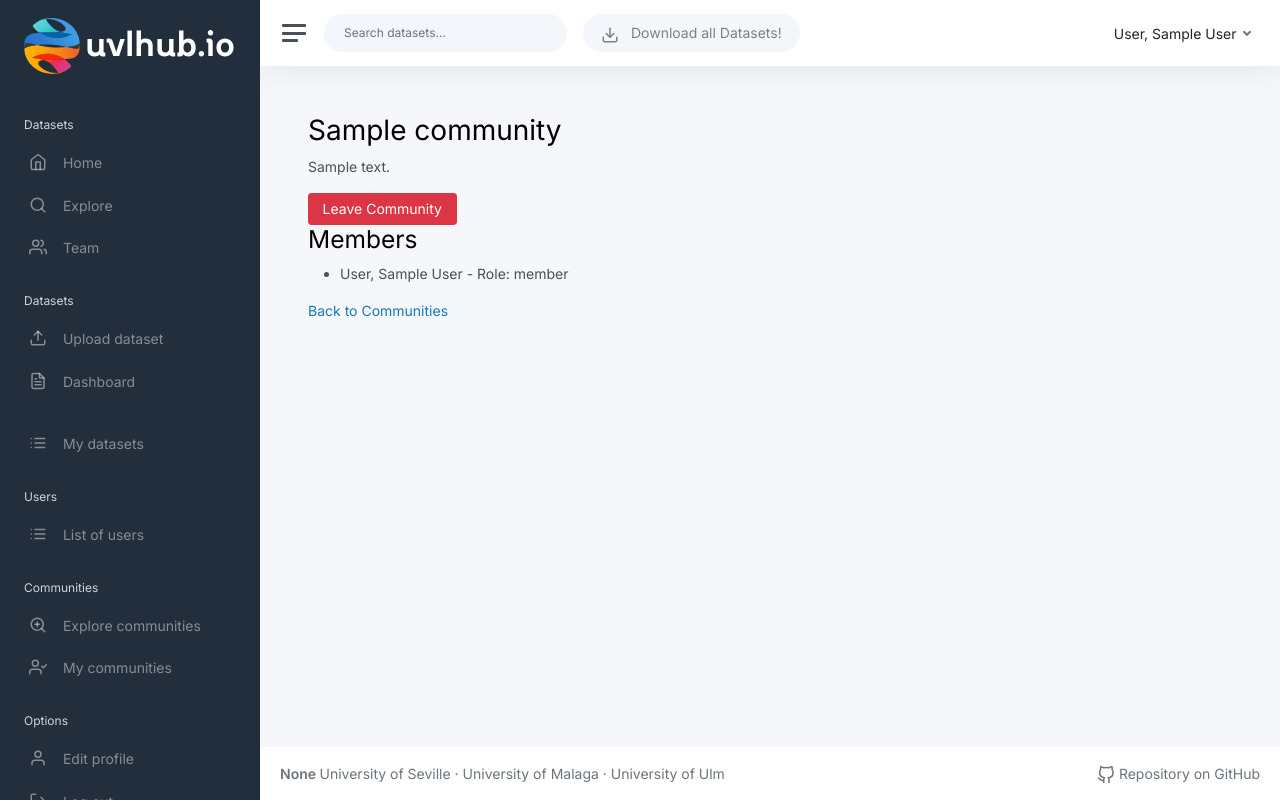
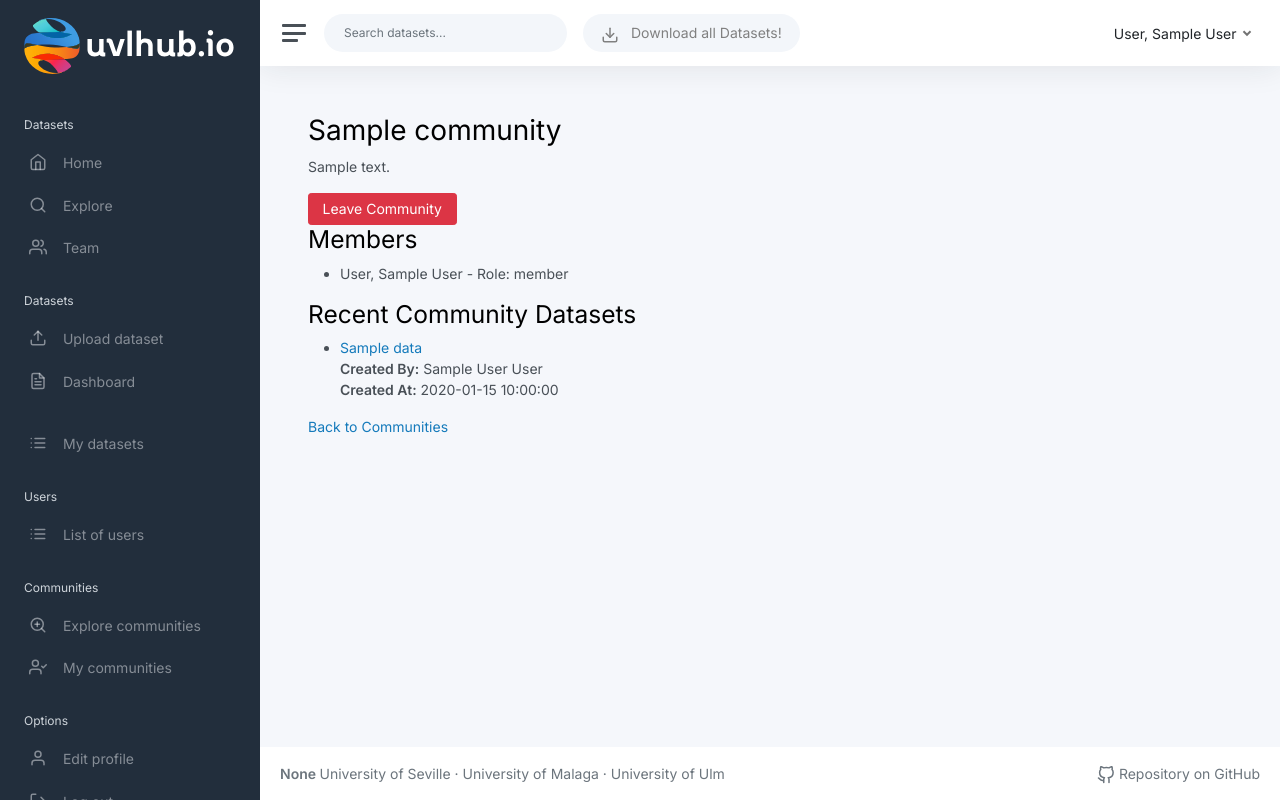
Before and after one commit to EGC-Gazpacho/gazpacho-hub, a Flask app: page /community/1 in a window 1280 px wide. Run offline with Flask 3, Linux system fonts and the light colour scheme; a user stored in the database is signed in; tables that the repository leaves empty hold one stand-in row (values such as "Sample post"); parts of the project's set-up code (start-up, migrations or seed data) failed here and were passed over; some libraries are stand-ins or nearby versions.

Commit message:
feat: Show recent community datasets

```diff
--- a/app/modules/community/routes.py
+++ b/app/modules/community/routes.py
@@ -48,13 +48,15 @@ def get_community(community_id):
     is_admin = community_service.is_user_community_admin(current_user.id, community_id)
     is_private = community.type == CommunityType.PRIVATE
     request_pending = community_service.user_request_pending(current_user.id, community_id)
+    recent_datasets = community_service.get_recent_datasets(community_id)
     return render_template('community/show.html',
                            community=community,
                            is_member=is_member,
                            is_creator=is_creator,
                            is_admin=is_admin,
                            is_private=is_private,
-                           request_pending=request_pending)
+                           request_pending=request_pending,
+                           recent_datasets=recent_datasets)
 
 
 @community_bp.route('/community/edit/<int:community_id>', methods=['GET', 'POST'])
--- a/app/modules/community/services.py
+++ b/app/modules/community/services.py
@@ -1,5 +1,6 @@
 from app.modules.community.models import CommunityType, UserRole
 from app.modules.community.repositories import CommunityRepository, JoinRequestRepository, UserCommunityRepository
+from app.modules.dataset.models import DataSet
 from core.services.BaseService import BaseService
 
 
@@ -196,3 +197,15 @@ class CommunityService(BaseService):
 
     def user_request_pending(self, user_id, community_id):
         return self.join_request_repository.is_request_already_made(user_id, community_id)
+
+    def get_recent_datasets(self, community_id):
+        community = self.repository.get_community_by_id(community_id)
+        if not community:
+            return False, 'Community does not exist.'
+        return (
+            DataSet.query
+            .filter(DataSet.user_id.in_([member.id for member in community.members]))
+            .order_by(DataSet.created_at.desc())
+            .limit(5)
+            .all()
+        )
--- a/app/modules/community/templates/community/show.html
+++ b/app/modules/community/templates/community/show.html
@@ -61,6 +61,22 @@
         {% endfor %}
     {% endif %}
 </ul>
+<h2>Recent Community Datasets</h2>
+<ul>
+    {% if recent_datasets %}
+        {% for dataset in recent_datasets %}
+            <li>
+                <a href="{{ dataset.get_uvlhub_doi() }}">
+                    {{ dataset.ds_meta_data.title }}
+                </a><br>
+                <strong>Created By:</strong> {{ dataset.user.profile.name }} {{ dataset.user.profile.surname }}<br>
+                <strong>Created At:</strong> {{ dataset.created_at.strftime('%Y-%m-%d %H:%M:%S') }}
+            </li>
+        {% endfor %}
+    {% else %}
+        <p>No datasets found.</p>
+    {% endif %}
+</ul>
 <a href="{{ url_for('community.index') }}">Back to Communities</a>
 {% endblock %}
 
```
